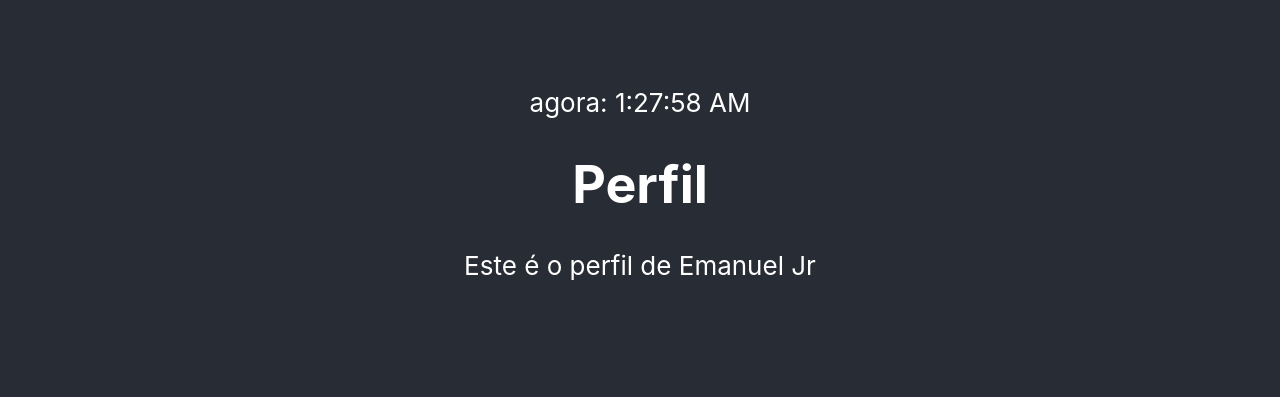
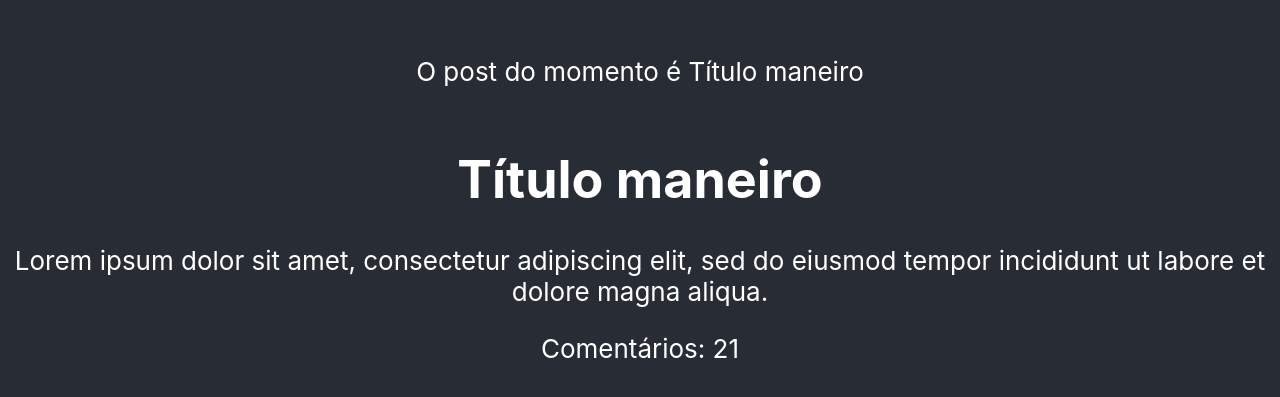
Before and after one commit to emanueltobias/etnews, a React (Create React App) app in the folder etnews-ui/: page / in a window 1280 px wide. Shown: the part 203-600 px from the top of the page. Built offline with nearby package versions, Linux system fonts and the light colour scheme.

Commit message:
Como funcionam as props dentro do React

```diff
--- a/etnews-ui/src/App.tsx
+++ b/etnews-ui/src/App.tsx
@@ -1,13 +1,19 @@
+import { useState } from 'react';
 import './App.css';
-import Clock from './Clock';
-import Person from './Person';
+import Post from './components/Post';
+import Sidebar from './components/Sidebar';
 
 function App() {
+  const [post] = useState({
+    title: 'Título maneiro',
+    content: `Lorem ipsum dolor sit amet, consectetur adipiscing elit,
+    sed do eiusmod tempor incididunt ut labore et dolore magna aliqua.`
+  })
   return (
     <div className="App">
       <header className="App-header">
-        <Clock />
-        <Person />
+       <Sidebar post={post} />
+       <Post post={post} totalComments={21} />
       </header>
     </div>
   );
--- /dev/null
+++ b/etnews-ui/src/components/Post.tsx
@@ -0,0 +1,21 @@
+export type PostObject = {
+    title: string
+    content: string
+}
+
+interface PostProps {
+    post: PostObject
+    totalComments?: number
+}
+export default function Post(props: PostProps) {
+    return <div>
+        <h1>{props.post.title}</h1>
+        <p>{props.post.content}</p>
+        {
+            props.totalComments &&
+            <span>
+                Comentários: {props.totalComments}
+            </span>
+        }
+    </div>
+}
--- /dev/null
+++ b/etnews-ui/src/components/Sidebar.tsx
@@ -0,0 +1,12 @@
+import { PostObject } from "./Post";
+
+interface SidebarProps {
+    post: PostObject
+}
+export default function Sidebar(props: SidebarProps) {
+    return <div>
+        <p>
+            O post do momento é {props.post.title}
+        </p>
+    </div>
+}
```
Also changed, not shown: etnews-ui/src/components/Clock.tsx (renamed from etnews-ui/src/Clock.tsx), etnews-ui/src/components/HelloWord.tsx (renamed from etnews-ui/src/HelloWord.tsx), etnews-ui/src/components/Person.tsx (renamed from etnews-ui/src/Person.tsx).
